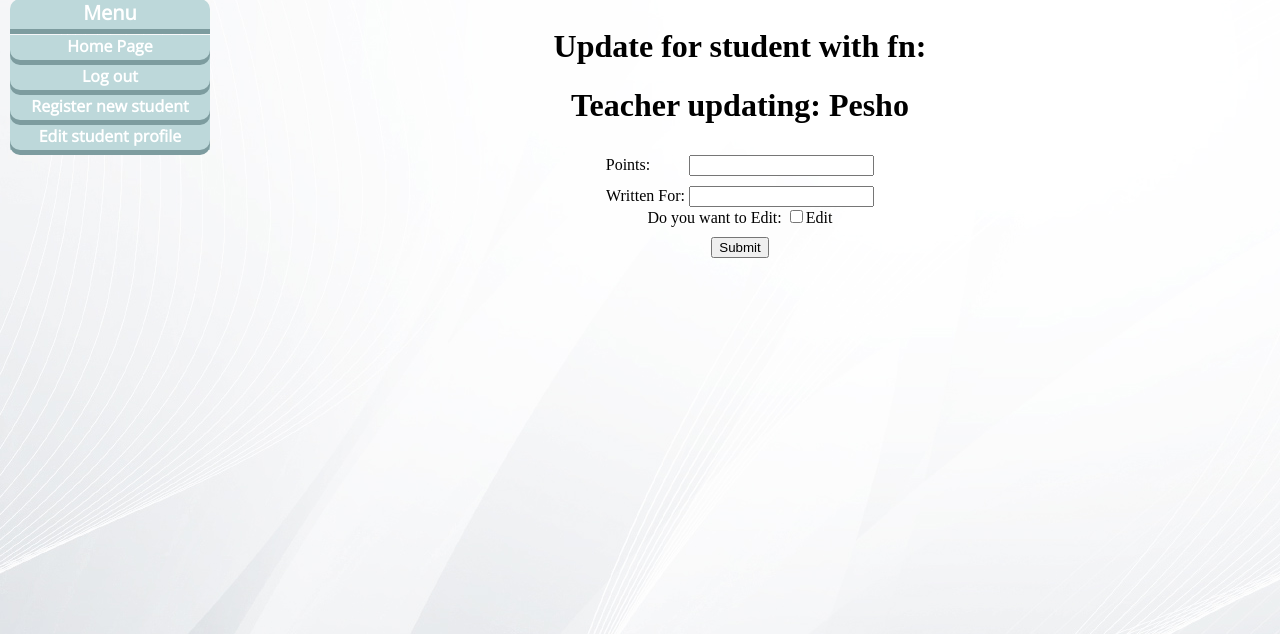
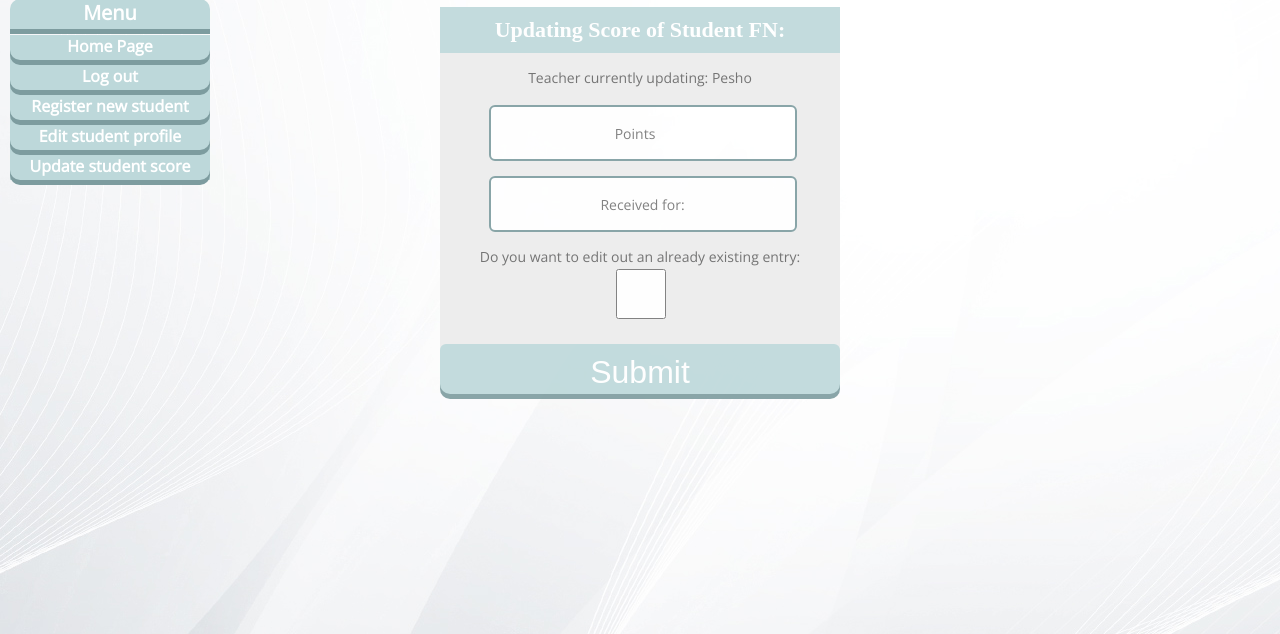
Before and after one commit to TsvetaKandilarova/FMI-WWW-project, a PHP site: page /update.php in a window 1280 px wide. Shown: the part 53-687 px from the top of the page. Run offline with PHP 8.4, Linux system fonts and the light colour scheme; a user stored in the database is signed in; data comes from the database, SQL or seed files in the repository; both versions use the stored data as it was after the commit; some libraries are stand-ins or nearby versions.

Commit message:
Add update page

```diff
--- a/css/update.css
+++ b/css/update.css
@@ -1,24 +1,102 @@
+@import url(http://fonts.googleapis.com/css?family=Open+Sans);
+
 h1 {
-	text-align: center;
+  font-size: 22px;
+  padding: 10px;
+  margin: 0;
+  color: #fff;
+  background-color: #BDD8DA;
+  margin-bottom: 15px;
 }
+
 form {
 	text-align: center;
 }
+
+.edit {
+  background-color: #ECECEC;
+  opacity: .9;
+  height: 380px;
+  width: 400px;
+  border-radius: 10px;
+  margin: 0 auto;
+  margin-top: 0px;
+  padding: 0;
+  text-align: center;
+}
+
+.box {
+	border:#7D9C9F solid 2px;
+	margin-left: 5px;
+    font-family: 'Open Sans', 'sans-serif';
+    font-size: 14px;
+}
+
+label {
+  color: #666666;
+  font-family: 'Open Sans', 'sans-serif';
+  font-size: 14px;
+}
+
+input {
+  width: 300px;
+  height: 50px;
+  border-radius: 6px;
+  border: 1px solid #acacac;
+  margin-bottom: 15px;
+  text-align: center;
+  -webkit-transition: all .5s;
+  -moz-transition: all .5s;
+  transition: all .5s;
+}
+
+
+input[type="submit"] {
+  font-size: 32px;
+  color: #fff;
+  background-color: #BDD8DA;
+  box-shadow: 0 5px 0 0 #7D9C9F;
+  border: none;
+  padding: 10px;
+  width: 400px;
+  display: inline-block;
+  position: relative;
+  outline: none;
+  border-bottom-left-radius: 10px;
+  border-bottom-right-radius: 10px;
+}
+
+input[type="submit"]:hover {
+    background-color: #7D9C9F;
+    color: white;
+}
+
+.successmsg {
+	text-align: center;
+	font-size: 22px;
+	background-color: #BDD8DA;
+	border-radius: 5px;
+	padding: 7px;
+	color: #7D9C9F;
+	margin-bottom: 30px;
+	margin-top: 15px;
+}
+
 .hidden {
 	display: none;
 }
+
 .error {
-	color: #FF0000;
+	text-align: center;
+	font-size: 22px;
+	background-color: #DDC0B2;
+	border-radius: 5px;
+	padding: 7px;
+	color: #AD235E;
+	margin-bottom: 30px;
+	margin-top: 15px;
 }
-.grade {
-	margin-top: 10px;
-	margin-bottom: 10px;
-	margin-left: 35px;
-}
-.WrittenFor {
-	margin-top: 10px;
-	margin-bottom: 10px;
-}
+
 .submit {
 	margin-top: 10px;
 	margin-bottom: 10px;
@@ -26,6 +104,7 @@ form {
 p {
 color: #FF0000;
 }
+
 .do {
 color: #FF0000;
 }
--- a/nav.php
+++ b/nav.php
@@ -19,7 +19,8 @@ $toLogOut = (isset($isLogged) && $isLogged && isset($_SESSION['firstName'])); //
         </li>
         <?php if ($toLogOut) //If we're logged in we have the options to register and edit students
             echo '<li><a href="registration.php">Register new student</a></li>
-							<li><a href="editProfileVerifier.php"> Edit student profile</a></li>';
+							<li><a href="editProfileVerifier.php"> Edit student profile</a></li>
+                            <li><a href="updatePointsVerifier.php"> Update student score</a></li>';
         ?>
         </li>
     </ul>
--- a/update.php
+++ b/update.php
@@ -1,8 +1,16 @@
 <?php
 include_once('lock.php');
-$fn = !empty($_GET["fn"]) ? intval($_GET["fn"]) : null;
+if (!empty($_GET['identificator'])) {
+    $fn = intval($_GET["identificator"]);
+} elseif (!empty($_GET["fn"])) {
+    $fn = intval($_GET["fn"]);
+} else {
+    $fn = null;
+}
+
 $method = $_SERVER['REQUEST_METHOD'];
 $writtenBy = $_SESSION['firstName'];
+
 if ($method == 'POST') {
     $fn = $_POST['fn'];
     $grade = $_POST['grade'];
@@ -49,26 +57,34 @@ VALUES ($fn, $grade, '$writtenFor', '$writtenBy','$onDate')";
 </head>
 <header>
     <?php include "nav.php" ?>
-    <title> Update for student <?php echo $fn; ?> </title>
 </header>
 <body>
-<h1>Update for student with fn: <?php echo $fn; ?></h1>
-<h1>Teacher updating: <?php if (isset($writtenBy) && $writtenBy) {
+    <div class="edit">
+        <h1>Updating Score of Student FN: <?php echo $fn; ?></h1>
+        <label>Teacher currently updating: <?php if (isset($writtenBy) && $writtenBy) {
                 echo $writtenBy;
-    } else echo "You don't belong here!"; ?> </h1>
+            } else echo "You don't belong here!"; ?> </label>
+        </br>
+        </br>
+
         <form action="update.php" method="post">
             <input type="hidden" name="fn" value="<?php print $fn; ?>"/>
-    <label for="grade">Points:</label> <input class="grade" type="number" name="grade"><br>
-    <label for="writtenFor">Written For:</label> <input class="writtenFor" type="text" name="writtenFor"><br>
-    <label for="InsertorEdit">Do you want to Edit:</label>
-    <input class="checkbox" type="checkbox" name="edit" value="">Edit<br>
+            <input type="number" placeholder="Points"  name="grade" class="box">
+            <br>
+            <input type="text" placeholder="Received for:"  name="writtenFor" class="box" >
+            <br>
+            <label for="InsertorEdit">Do you want to edit out an already existing entry:</label>
+            <input class="checkbox" type="checkbox" name="edit" value="">
             <input class="submit" type="submit">
+
             <p class="error hidden"> Please, enter all required information corectly.</p>
             <?php if (isset($result) && $result) echo "<p>All is right!</p>"; ?>
             <?php if (isset($noTouple) && $noTouple) echo "<p style='color: #FF0000;'>there is no such touple</p>"; ?>
             <?php if (isset($yesTouple) && $yesTouple) echo "<p style='color: #FF0000;'>there is such touple</p>"; ?>
 
         </form>
+    </div>
+
 <?php include "footer.php" ?>
 </body>
 </html>
```
Also changed, not shown: updatePointsVerifier.php (added, +48 -0 lines), test_database.sql (added). Lines whose indentation alone changed are shown as unchanged.
